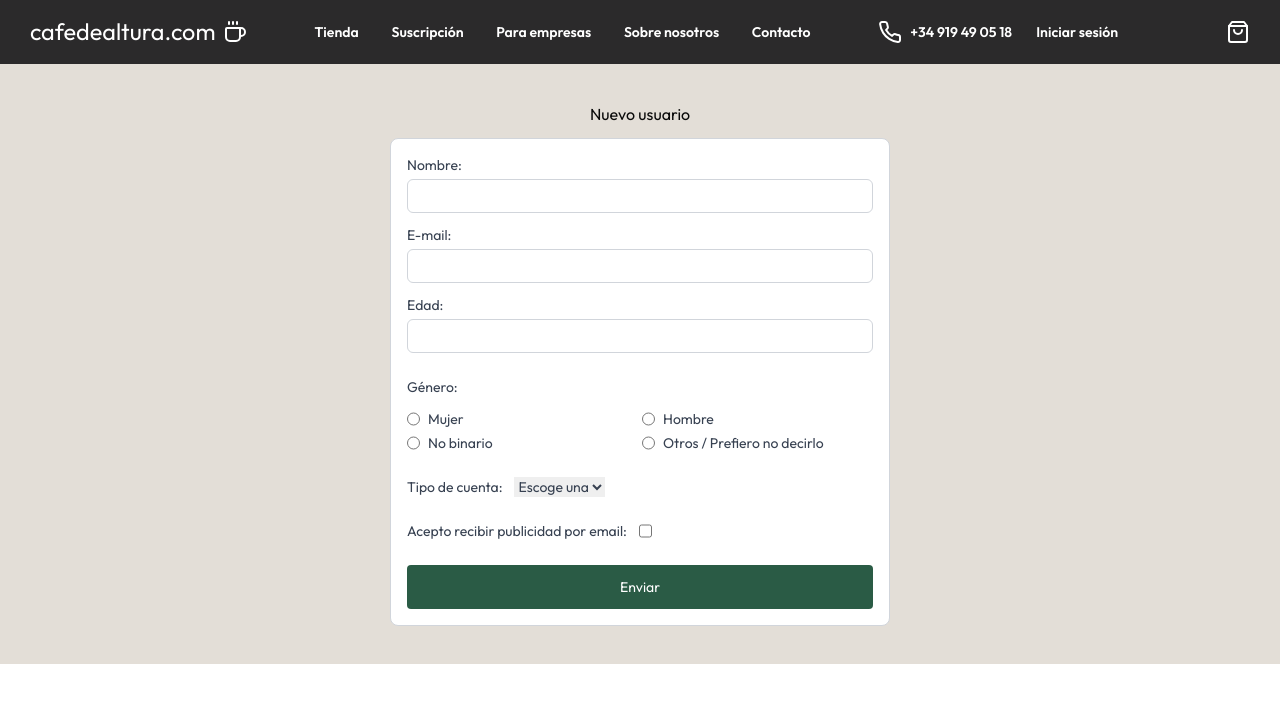
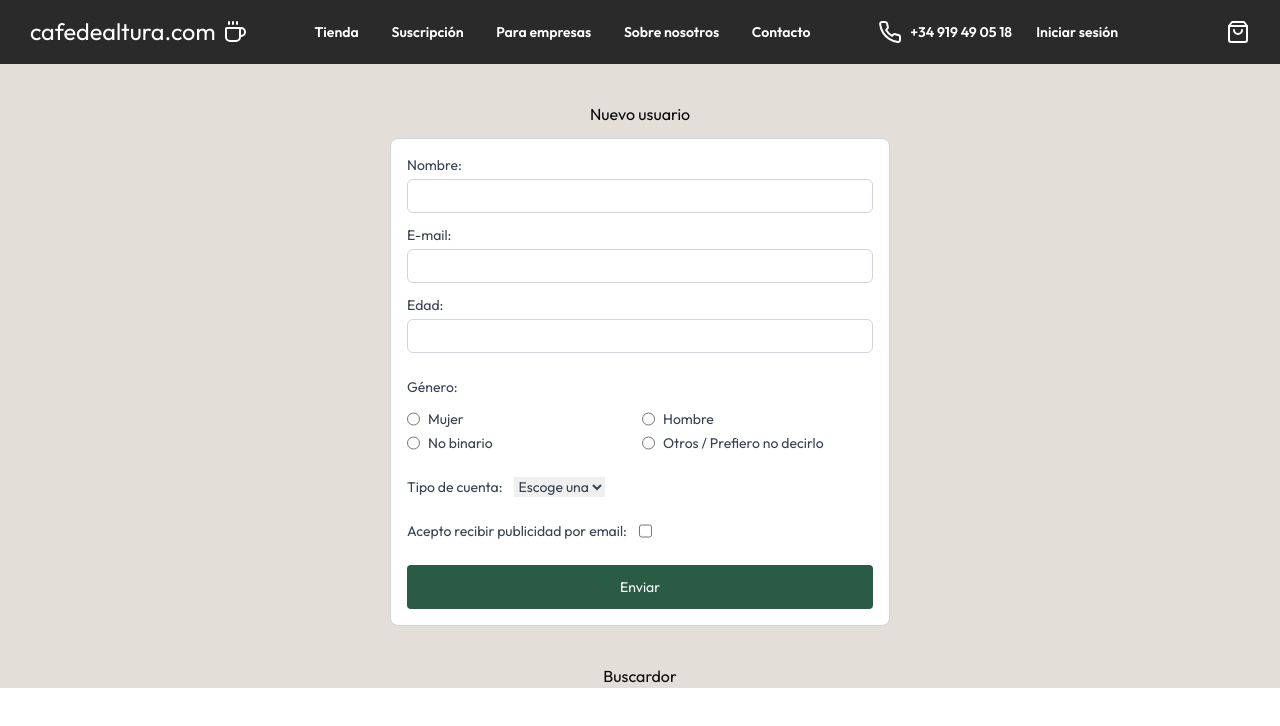
Before and after one commit to Adriasu/cafe-de-altura, a Next.js app: page / in a window 1280 px wide. Shown: the top 726 px of the page. Built offline with nearby package versions, Linux system fonts and the light colour scheme.

Commit message:
creando cartas

```diff
--- a/src/app/page.js
+++ b/src/app/page.js
@@ -1,11 +1,18 @@
+import SearchUser from "@/components/SearchUser";
 import UserForm from "@/components/UserForm";
+import UserList from "@/components/UserList";
+import FormContextProvider, { FormContext } from "@/context/FormContext";
 import React from "react";
 
 const Home = () => {
   return (
-    <div className="flex flex-col justify-center items-center">
-      <UserForm />
-    </div>
+    <FormContextProvider>
+      <div className="flex flex-col justify-center items-center bg-[#E3DED7]">
+        <UserForm />
+        <SearchUser/>
+        <UserList/>
+      </div>
+    </FormContextProvider>
   );
 };
 
--- a/src/components/SearchUser.jsx
+++ b/src/components/SearchUser.jsx
@@ -3,7 +3,7 @@ import React from 'react'
 const SearchUser = () => {
   return (
     <div>
-
+      Buscardor
     </div>
   )
 }
--- a/src/components/UserCard.jsx
+++ b/src/components/UserCard.jsx
@@ -1,9 +1,13 @@
 import React from 'react'
 
-const UserCard = () => {
+const UserCard = ({userCard}) => {
   return (
-    <div>
-
+    <div className='p-3 border-[1px] border-[#D1D5DB] bg-white'>
+        <h1>Nombre: {userCard.name} </h1>
+        <p>Edad: {userCard.age}</p>
+        <p>E-mail: {userCard.email}</p>
+        <p>Género: {userCard.gender}</p>
+        <p>Cuenta: {userCard.account}</p>
     </div>
   )
 }
--- a/src/components/UserForm.jsx
+++ b/src/components/UserForm.jsx
@@ -1,9 +1,10 @@
 "use client";
-import React, { useState } from "react";
+import { FormContext } from "@/context/FormContext";
+import React, { useState, useContext } from "react";
 
 const UserForm = () => {
+  const { setDataUsers } = useContext(FormContext);
   const [user, setUser] = useState({});
-  const [data, setData] = useState([]);
 
   const handleInput = (event) => {
     const inputName = event.target.name;
@@ -17,14 +18,13 @@ const UserForm = () => {
 
   const handleSubmit = (event) => {
     event.preventDefault();
-    setData((prev) => [...prev, user]);
+    setDataUsers((prev) => [...prev, user]);
     event.target.reset();
   };
 
-
   return (
     <div className="bg-[#E3DED7] w-full flex flex-col justify-center items-center h-[600px]">
-        <h1 className="pb-3">Nuevo usuario</h1>
+      <h1 className="pb-3">Nuevo usuario</h1>
       <form
         onSubmit={handleSubmit}
         className="flex flex-col w-[500px] border-[1px] border-[#D1D5DB] rounded-lg gap-6 p-4 text-[#374151] bg-white text-sm"
@@ -60,7 +60,7 @@ const UserForm = () => {
               required
               onChange={handleInput}
               className="rounded-md px-2 border-[1px] border-[#D1D5DB] h-[34px]"
-              type="text"
+              type="number"
               name="age"
               id="age"
             />
--- a/src/components/UserList.jsx
+++ b/src/components/UserList.jsx
@@ -1,11 +1,18 @@
-import React from 'react'
+"use client";
+import { FormContext } from "@/context/FormContext";
+import React, { useContext } from "react";
+import UserCard from "./UserCard";
 
 const UserList = () => {
+  const { dataUsers } = useContext(FormContext);
+
   return (
-    <div>
+    <div className="flex flex-wrap gap-3">
+      {dataUsers.map((user, i) => {
+        return <UserCard key={i} userCard={user} />;
+      })}
+    </div>
+  );
+};
 
-    </div>
-  )
-}
-
-export default UserList
+export default UserList;
--- /dev/null
+++ b/src/context/FormContext.jsx
@@ -0,0 +1,15 @@
+"use client";
+import React, { createContext, useState } from "react";
+
+export const FormContext = createContext(null);
+
+export default function FormContextProvider({children}) {
+
+	const [dataUsers, setDataUsers] = useState([]);
+
+	return(
+		<FormContext.Provider value={{dataUsers, setDataUsers}}>
+			{children}
+		</FormContext.Provider>
+	)
+}
```
